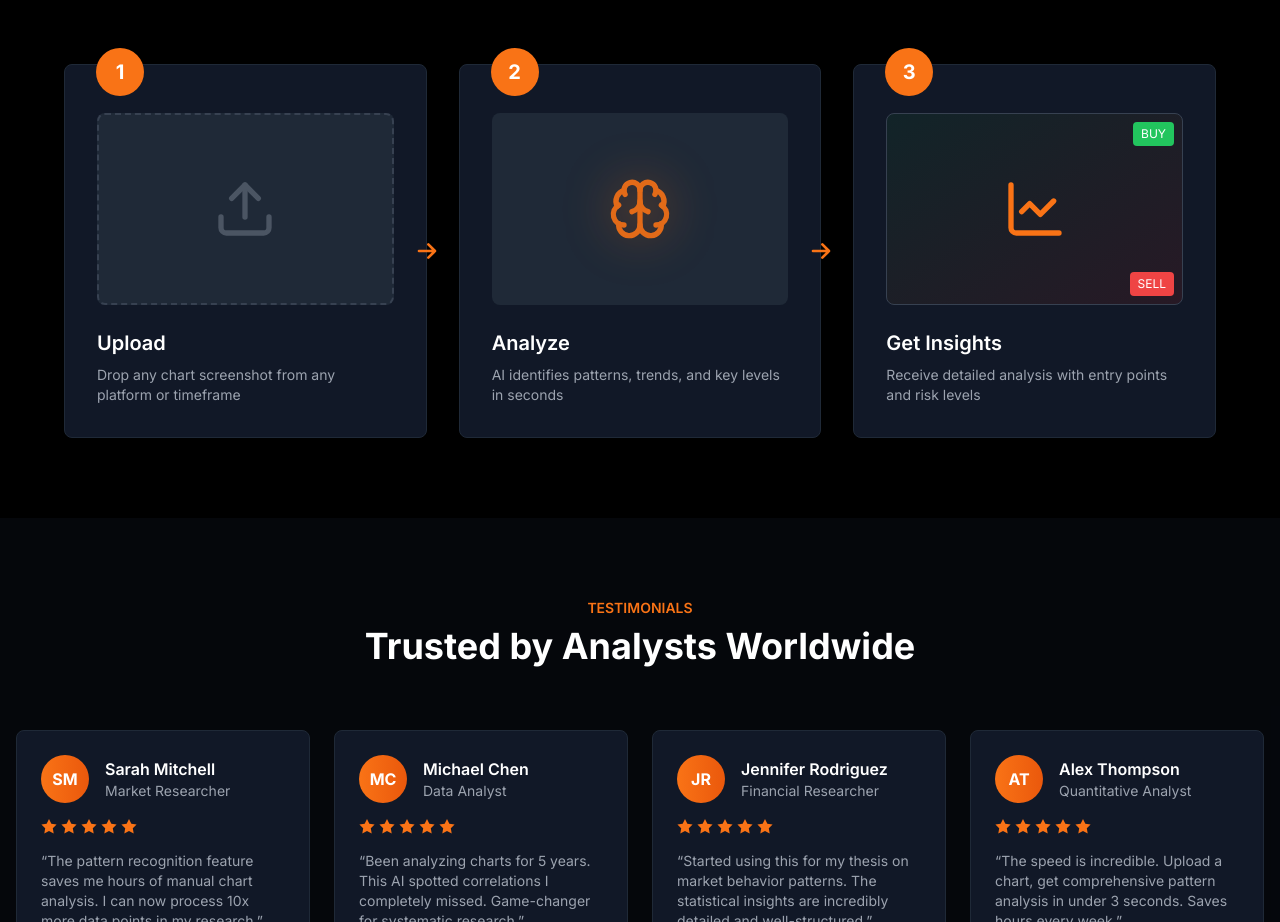
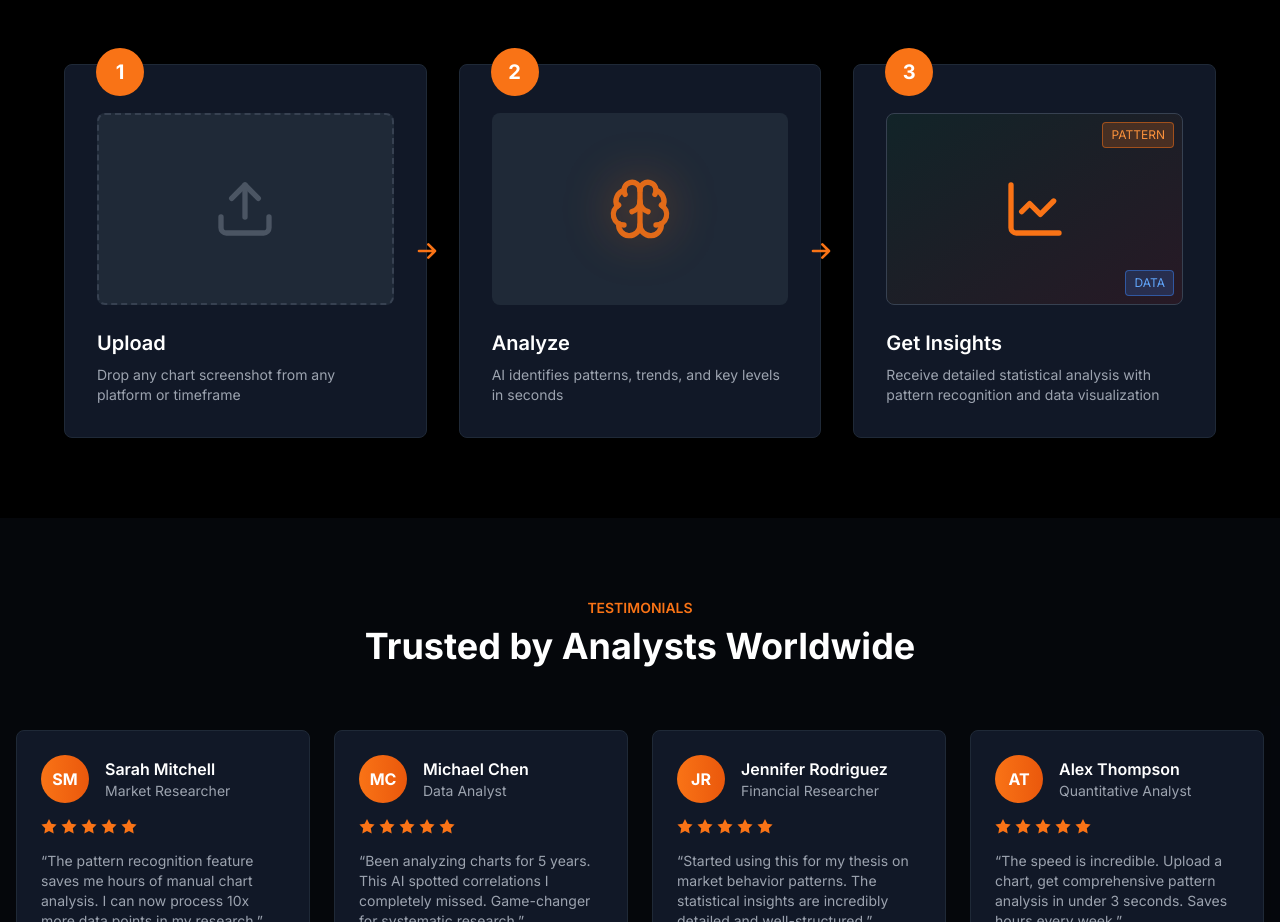
Before and after one commit to rochicenat/tradeflow-ai-frontend, a Next.js app: page / in a window 1280 px wide. Shown: the part 1327-2249 px from the top of the page. Built offline with nearby package versions, Linux system fonts and the light colour scheme.

Commit message:
Replace BUY/SELL with PATTERN/DATA for compliance

```diff
--- a/app/page.tsx
+++ b/app/page.tsx
@@ -147,12 +147,12 @@ export default function Home() {
                 <div className="mb-6 flex justify-center">
                   <div className="w-full h-48 bg-gradient-to-br from-green-900/20 to-red-900/20 rounded-lg flex items-center justify-center border border-gray-700 relative overflow-hidden">
                     <LineChart className="w-16 h-16 text-orange-500" />
-                    <div className="absolute top-2 right-2 bg-green-500 text-white text-xs px-2 py-1 rounded">BUY</div>
-                    <div className="absolute bottom-2 right-2 bg-red-500 text-white text-xs px-2 py-1 rounded">SELL</div>
+                    <div className="absolute top-2 right-2 bg-orange-500/20 text-orange-400 text-xs px-2 py-1 rounded border border-orange-500/50">PATTERN</div>
+                    <div className="absolute bottom-2 right-2 bg-blue-500/20 text-blue-400 text-xs px-2 py-1 rounded border border-blue-500/50">DATA</div>
                   </div>
                 </div>
                 <h3 className="text-xl font-semibold mb-2">Get Insights</h3>
-                <p className="text-gray-400 text-sm">Receive detailed analysis with entry points and risk levels</p>
+                <p className="text-gray-400 text-sm">Receive detailed statistical analysis with pattern recognition and data visualization</p>
               </div>
             </div>
           </div>
```
